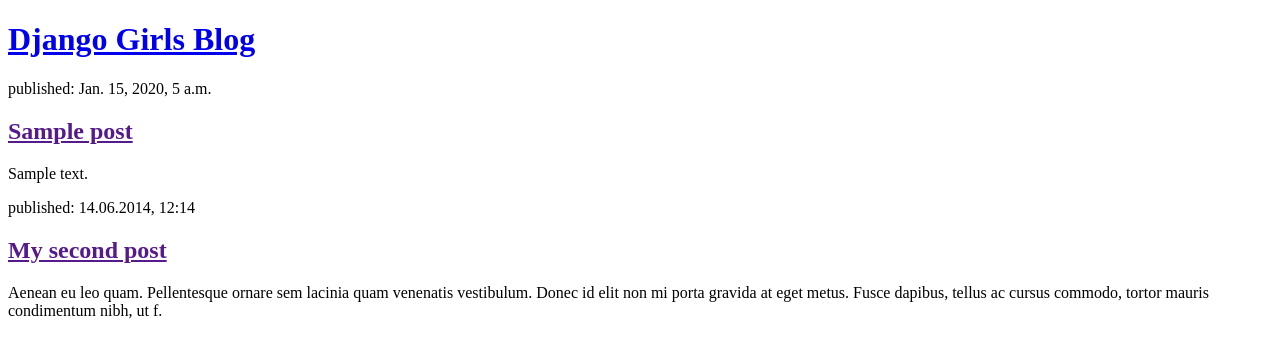
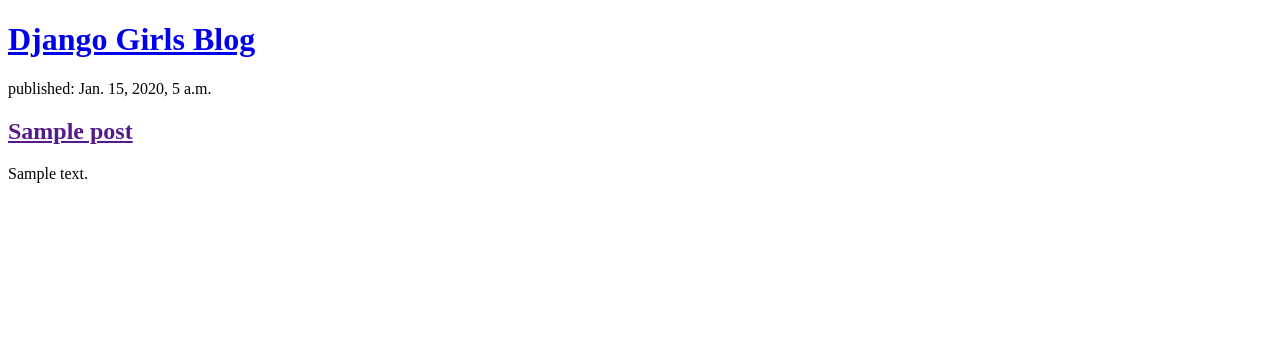
Before and after one commit to KevinAmbler2/my-first-blog, a Django app: page / in a window 1280 px wide. Shown: the top 358 px of the page. Run offline with Django 3.2, Linux system fonts and the light colour scheme; tables that the repository leaves empty hold one stand-in row (values such as "Sample post").

Commit message:
modified:   blog/templates/blog/post_list.html

```diff
--- a/blog/templates/blog/post_list.html
+++ b/blog/templates/blog/post_list.html
@@ -15,11 +15,5 @@
                 <p>{{ post.text|linebreaksbr }}</p>
             </article>
         {% endfor %}
-
-        <article>
-            <time>published: 14.06.2014, 12:14</time>
-            <h2><a href="">My second post</a></h2>
-            <p>Aenean eu leo quam. Pellentesque ornare sem lacinia quam venenatis vestibulum. Donec id elit non mi porta gravida at eget metus. Fusce dapibus, tellus ac cursus commodo, tortor mauris condimentum nibh, ut f.</p>
-        </article>
     </body>
 </html>
```
